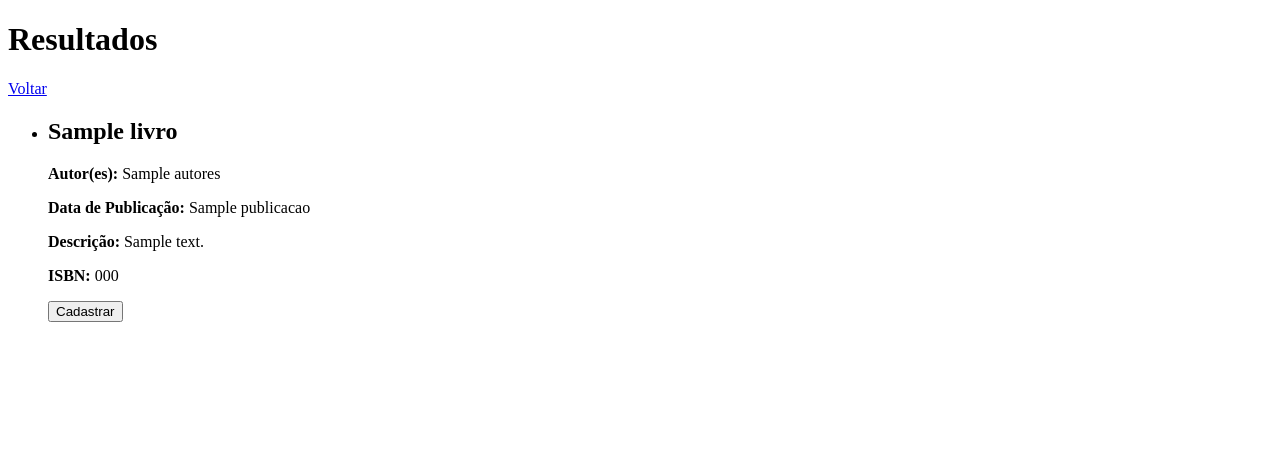
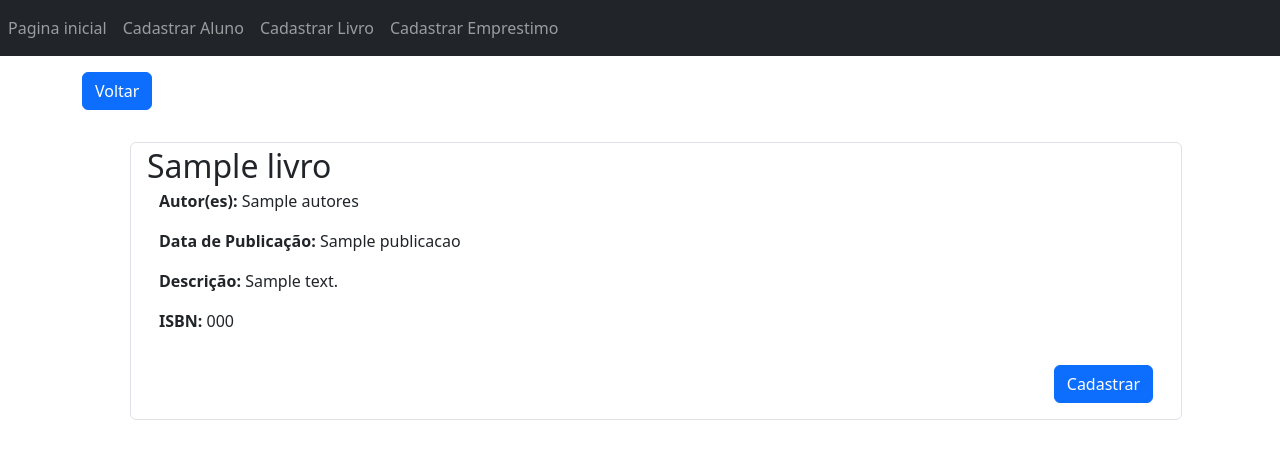
Before and after one commit to GunnarGomes/biblioteca, a Flask app: template blueprints/templates/sucess/bookCreated.html in a window 1280 px wide. Shown: the top 459 px of the page. Run offline with Flask 3, Linux system fonts and the light colour scheme; the template is opened without the code that fills it: most values are stand-ins (such as "Sample title", 1, 10 or a date in 2020).

Commit message:
estilização

```diff
--- a/app.py
+++ b/app.py
@@ -11,7 +11,7 @@
 
 
 app = Flask(__name__)
-app.secret_key = "teste"
+app.secret_key = seckey
 
 app.register_blueprint(bp_login)
 app.register_blueprint(bp_professor)
--- a/blueprints/templates/sucess/bookCreated.html
+++ b/blueprints/templates/sucess/bookCreated.html
@@ -4,20 +4,38 @@
     <meta charset="UTF-8">
     <meta name="viewport" content="width=device-width, initial-scale=1.0">
     <title>Resultados da Busca</title>
+    <link href="https://cdn.jsdelivr.net/npm/bootstrap@5.3.3/dist/css/bootstrap.min.css" rel="stylesheet" integrity="sha384-QWTKZyjpPEjISv5WaRU9OFeRpok6YctnYmDr5pNlyT2bRjXh0JMhjY6hW+ALEwIH" crossorigin="anonymous">
     <link rel="shortcut icon" href="{{ url_for('static', filename='img/favicon.ico') }}" type="image/x-icon">
 </head>
 <body>
+    <header class="container">
+        <nav class="navbar navbar-expand-md navbar-dark fixed-top bg-dark">
+            <div class="collapse navbar-collapse ">
+                <ul class="navbar-nav mr-auto">
+                    <li class="nav-item active"><a href="{{url_for('bp_professor.PgProf')}}" class="nav-link">Pagina inicial</a></li>
+                    <li class="nav-item active"><a href="{{url_for('bp_cad.CadAl')}}" class="nav-link">Cadastrar Aluno</a></li>
+                    <li class="nav-item active"><a href="{{url_for('bp_cad.CadLi')}}" class="nav-link">Cadastrar Livro</a></li>
+                    <li class="nav-item active"><a href="{{url_for('bp_cad.CadEmp')}}" class="nav-link">Cadastrar Emprestimo</a></li>
+                </ul>
+            </div>
+        </nav>
+    </header>
+    <div class="container">
+
         <h1>Resultados</h1>
-    <a href="/user/professor">Voltar</a>
-    <ul>
+        <a href="/user/professor" class="btn btn-primary mt-3">Voltar</a>
+        <ul style="list-style: none;">
             {% for livro in livros %}
-        <li>
+            <li class="mt-3 p-3">
+                <div class="container border rounded ">
                     <form method="post" action="{{ url_for('bp_cad.LivroCad') }}">
-                <h2>{{ livro.titulo }}</h2>
+                        <h2 class="m-1">{{ livro.titulo }}</h2>
+                        <div class="container m-1 justify-content-between">
                             <p><strong>Autor(es):</strong> {{ livro.autores }}</p>
                             <p><strong>Data de Publicação:</strong> {{ livro.publicacao }}</p>
                             <p><strong>Descrição:</strong> {{ livro.descricao }}</p>
                             <p><strong>ISBN:</strong> {{ livro.isbn }}</p>
+                        </div>
 
                         <!-- Enviando os dados via POST -->
                         <input type="hidden" name="titulo" value="{{ livro.titulo }}">
@@ -26,10 +44,16 @@
                         <input type="hidden" name="descricao" value="{{ livro.descricao }}">
                         <input type="hidden" name="isbn" value="{{ livro.isbn }}">
 
-                <button type="submit">Cadastrar</button>
+                        <div class="col-lg-12 text-end">
+                            <button type="submit" class="btn btn-primary m-3">Cadastrar</button>
+                        </div>
+                    </div>
                     </form>
                 </li>
                 {% endfor %}
             </ul>
+    </div>
+
+    <script src="https://cdn.jsdelivr.net/npm/bootstrap@5.3.3/dist/js/bootstrap.bundle.min.js" integrity="sha384-YvpcrYf0tY3lHB60NNkmXc5s9fDVZLESaAA55NDzOxhy9GkcIdslK1eN7N6jIeHz" crossorigin="anonymous"></script>
 </body>
 </html>
```
Lines whose indentation alone changed are shown as unchanged.
